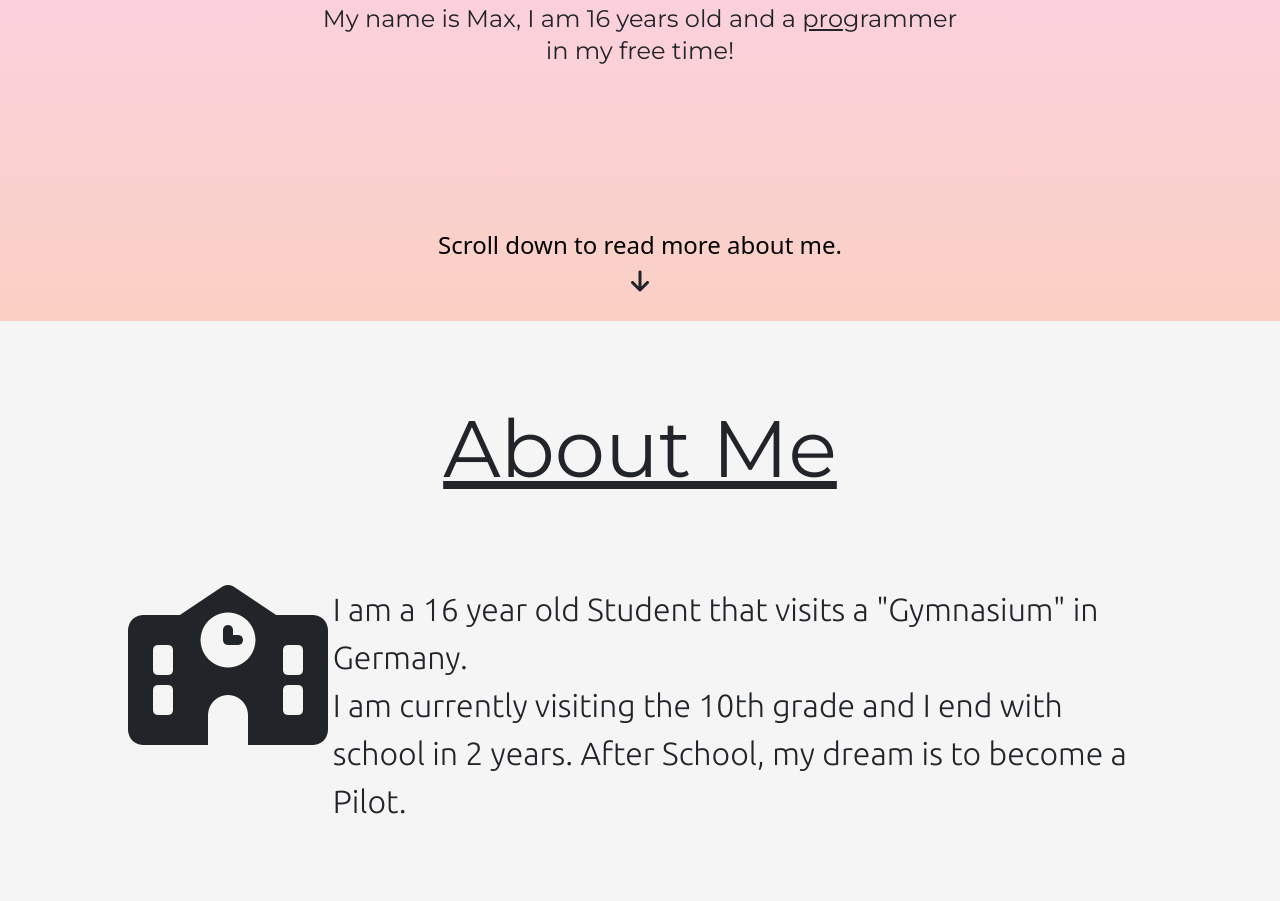
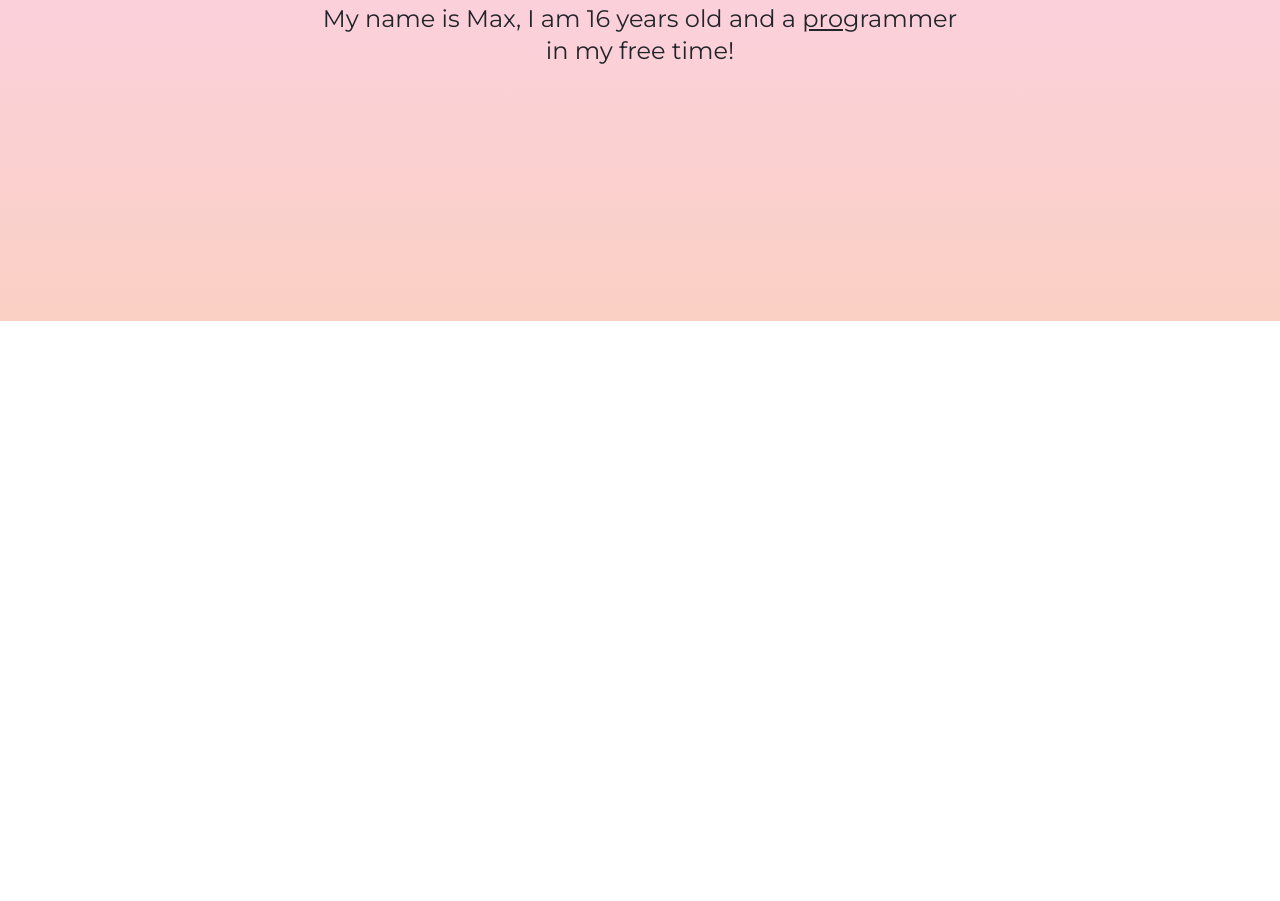
Before and after one commit to schulzdev/schulzdev.github.io, a plain HTML site: page schulzdev-website/index.html in a window 1280 px wide. Shown: the part 479-1380 px from the top of the page. After the commit the page ends 800 px from the top, so only its background shows below. Drawn offline with nearby package versions, Linux system fonts and the light colour scheme.

Commit message:
Add files via upload

```diff
--- a/schulzdev-website/index.html
+++ b/schulzdev-website/index.html
@@ -133,15 +133,15 @@
 							<span style="text-decoration: underline">pro</span>grammer in my
 							free time!
 						</p>
-						<div id="scroll-down">
+						<!-- <div id="scroll-down">
 							<a href="#about-section">Scroll down to read more about me.</a>
 							<br />
 							<i class="fas fa-arrow-down"></i>
-						</div>
+						</div> -->
 					</div>
 				</section>
 			</div>
-			<div class="section">
+			<!-- <div class="section">
 				<section id="about-section">
 					<h1 id="about-me-header">About Me</h1>
 					<div id="about-div">
@@ -173,7 +173,7 @@
 						</p>
 					</div>
 				</section>
-			</div>
+			</div> -->
 			<!-- <div class="section">
 				<section id="projects">
 					<h1 id="projects-header">Projects</h1>
```
